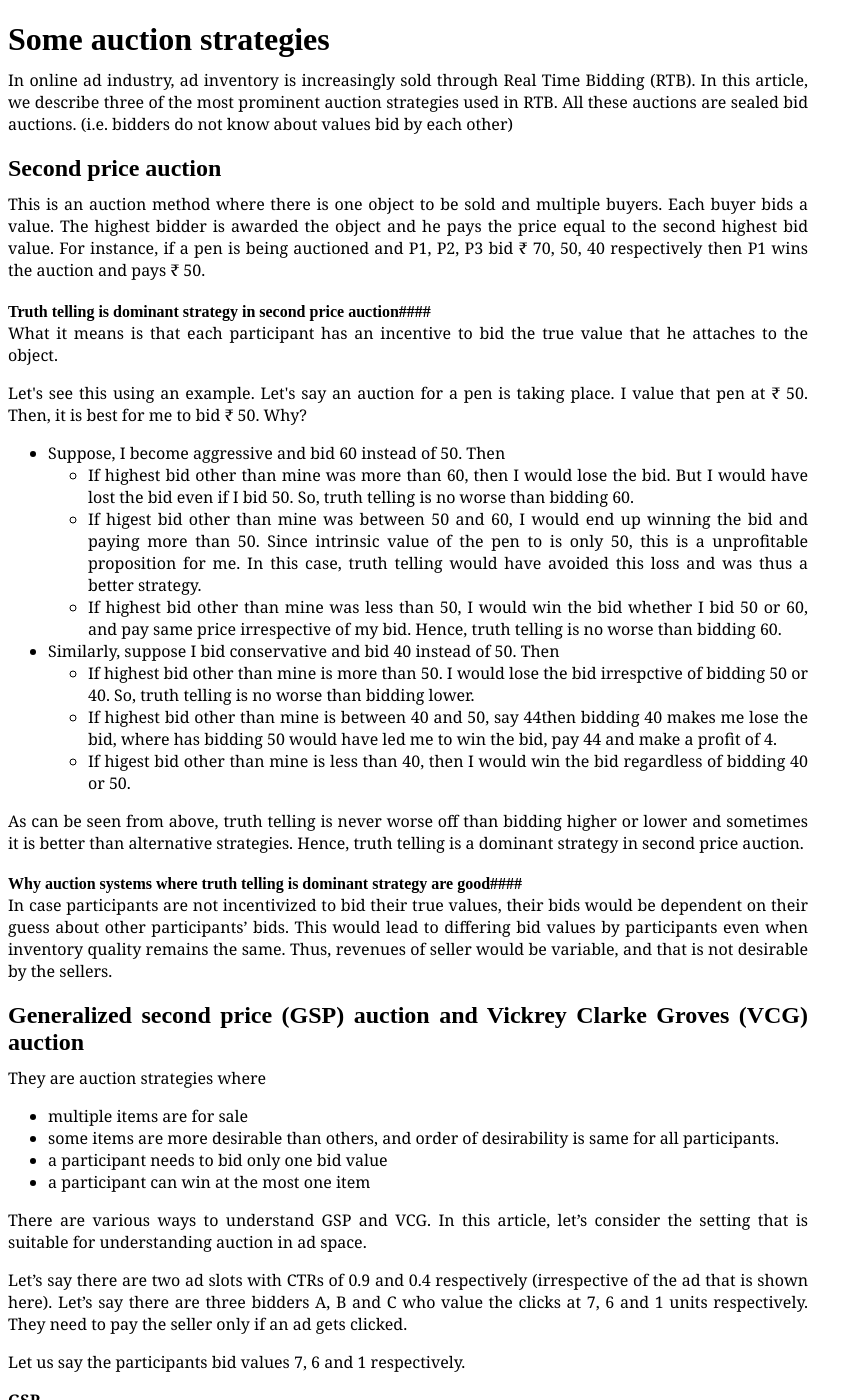
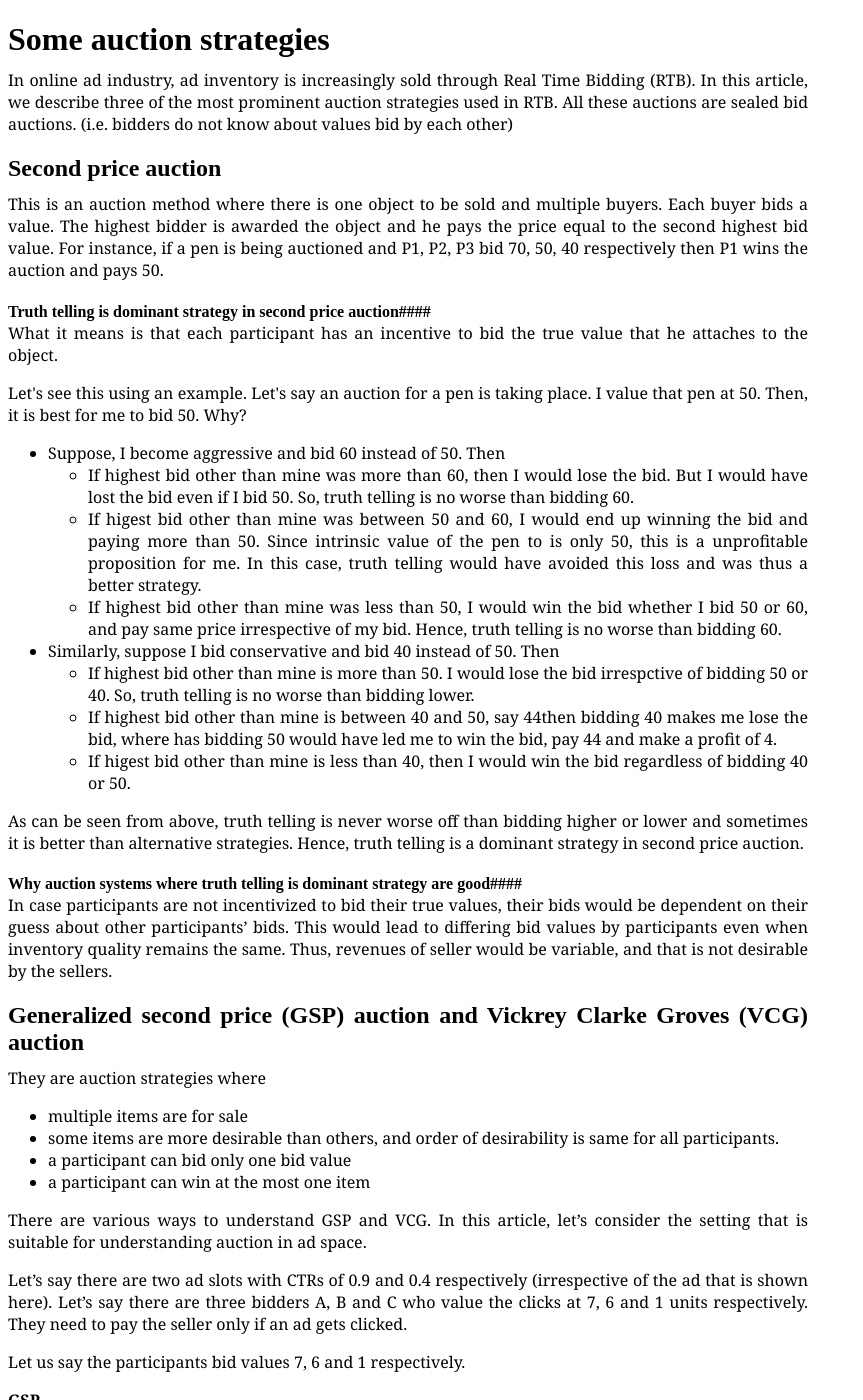
Before and after one commit to thevivekpandey/thevivekpandey.github.io, a Jekyll site: the page built from _posts/2014-02-22-some-auction-strategies.md, in a window 1280 px wide and 1400 px high. Shown: the whole window, without its empty margins (0-863 px from the left). Built offline with Jekyll 4.4.1, drawn with Linux system fonts in a browser that asks for light colours; some of the changed lines change nothing that is shown; some of the changed text lies outside the part shown.

Commit message:
Completed auction article

```diff
--- a/_posts/2014-02-22-some-auction-strategies.md
+++ b/_posts/2014-02-22-some-auction-strategies.md
@@ -11,8 +11,8 @@
 This is an auction method where there is one object to be sold and multiple buyers.
 Each buyer bids a value. The highest bidder is awarded the object and he pays the
 price equal to the second highest bid value. For instance, if a pen is being auctioned
-and P1, P2, P3 bid &#8377; 70, 50, 40 respectively then P1 wins the auction and
-pays &#8377; 50.
+and P1, P2, P3 bid 70, 50, 40 respectively then P1 wins the auction and
+pays 50.
 
 ####Truth telling is dominant strategy in second price auction####
 
@@ -20,7 +20,7 @@
 he attaches to the object.
 
 Let\'s see this using an example. Let\'s say an auction for a pen is taking place.
-I value that pen at &#8377; 50. Then, it is best for me to bid &#8377; 50. Why?
+I value that pen at 50. Then, it is best for me to bid 50. Why?
 * Suppose, I become aggressive and bid 60 instead of 50. Then
   + If highest bid other than mine was more than 60, then I would lose the bid.
     But I would have lost the bid even if I bid 50. So, truth telling is no worse
@@ -57,7 +57,7 @@
 * multiple items are for sale
 * some items are more desirable than others, and order of desirability is same
 for all participants.
-* a participant needs to bid only one bid value
+* a participant can bid only one bid value
 * a participant can win at the most one item
 
 There are various ways to understand GSP and VCG. In this article, let's consider the
@@ -126,4 +126,10 @@
 
 ##Where are various auction mechanisms used##
 * Second price auction is used by exchanges like doubleclick in auction of display
-  inventory. Eg, see [Here](http://www.google.com)
+  inventory. Eg, see [Here](http://static.googleusercontent.com/media/www.google.com/en//doubleclick/pdfs/Google-White-Paper-The-Arrival-of-Real-Time-Bidding-July-2011.pdf)
+
+* Generalized second price auction is used by google to sell search ads. Explained
+  [here](http://www.quora.com/Why-does-Google-use-the-Generalized-Second-Price-auction-to-sell-search-ads-instead-of-Vickrey-Clark-Groves)
+
+* VCG auction is used by facebook to auction to sell their RHS inventory. Explained
+  [here](http://www.quora.com/Does-Facebooks-Ad-platform-use-a-Generalized-Second-Price-auction)
```
Also changed, not shown: 1 other file.
